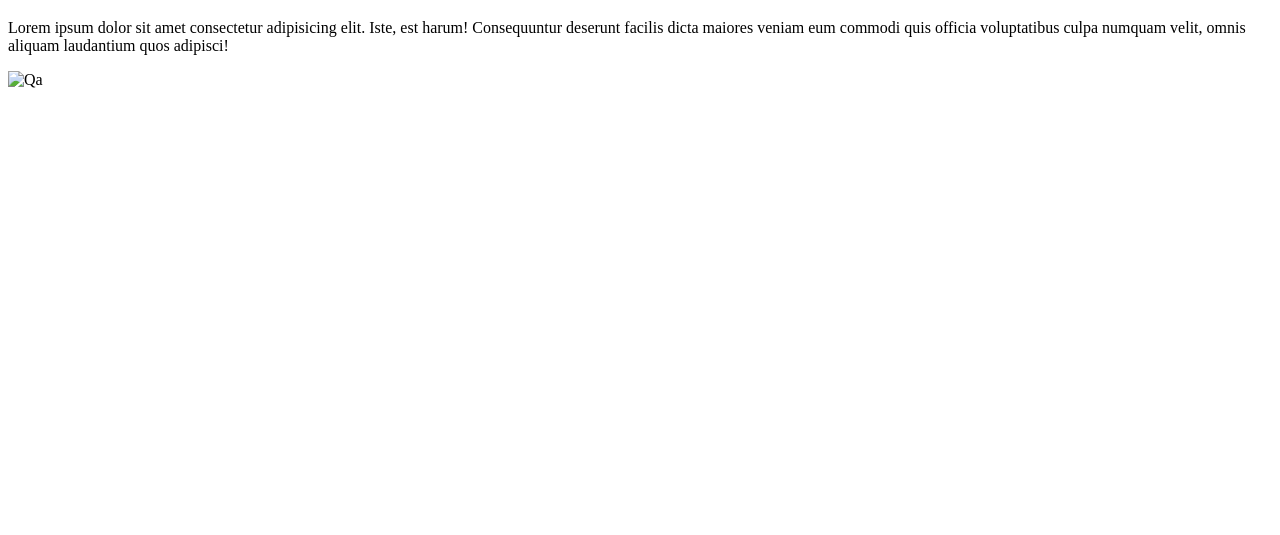
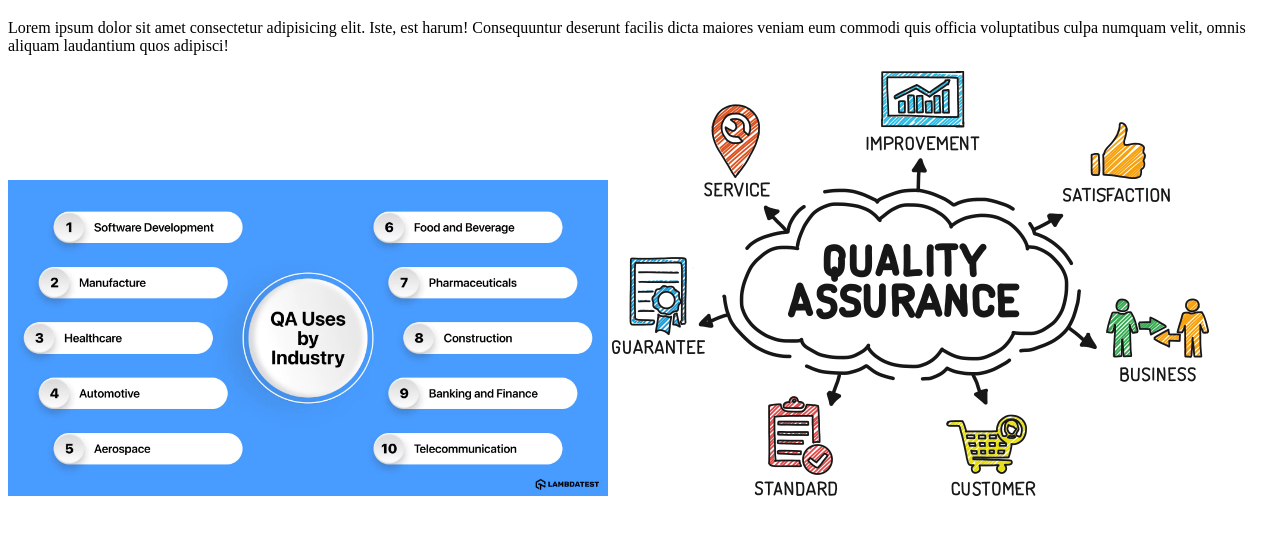
Before and after one commit to faceless1212/Home-work21, a plain HTML site: page pages/gallery.html in a window 1280 px wide. Shown: the part 87-622 px from the top of the page. Drawn offline with Linux system fonts and the light colour scheme; the site is published under a folder, as on GitHub Pages, so addresses that start at the root find nothing.

Commit message:
New link

```diff
--- a/pages/gallery.html
+++ b/pages/gallery.html
@@ -19,8 +19,8 @@
       <p>Lorem ipsum dolor sit amet consectetur adipisicing elit. Iste, est harum! Consequuntur deserunt facilis dicta
         maiores veniam eum commodi quis officia voluptatibus culpa numquam velit, omnis aliquam laudantium quos
         adipisci!</p>
-        <img src="/images/qa-uses-by-industry-assurance.webp" alt="Qa" width="600">
-        <img src="/images/quality-assurance-1.png" alt="">
+        <img src="../images/qa-uses-by-industry-assurance.webp" alt="Qa" width="600">
+        <img src="../images/quality-assurance-1.png" alt="">
     </div>
   </div>
 </body>
```
